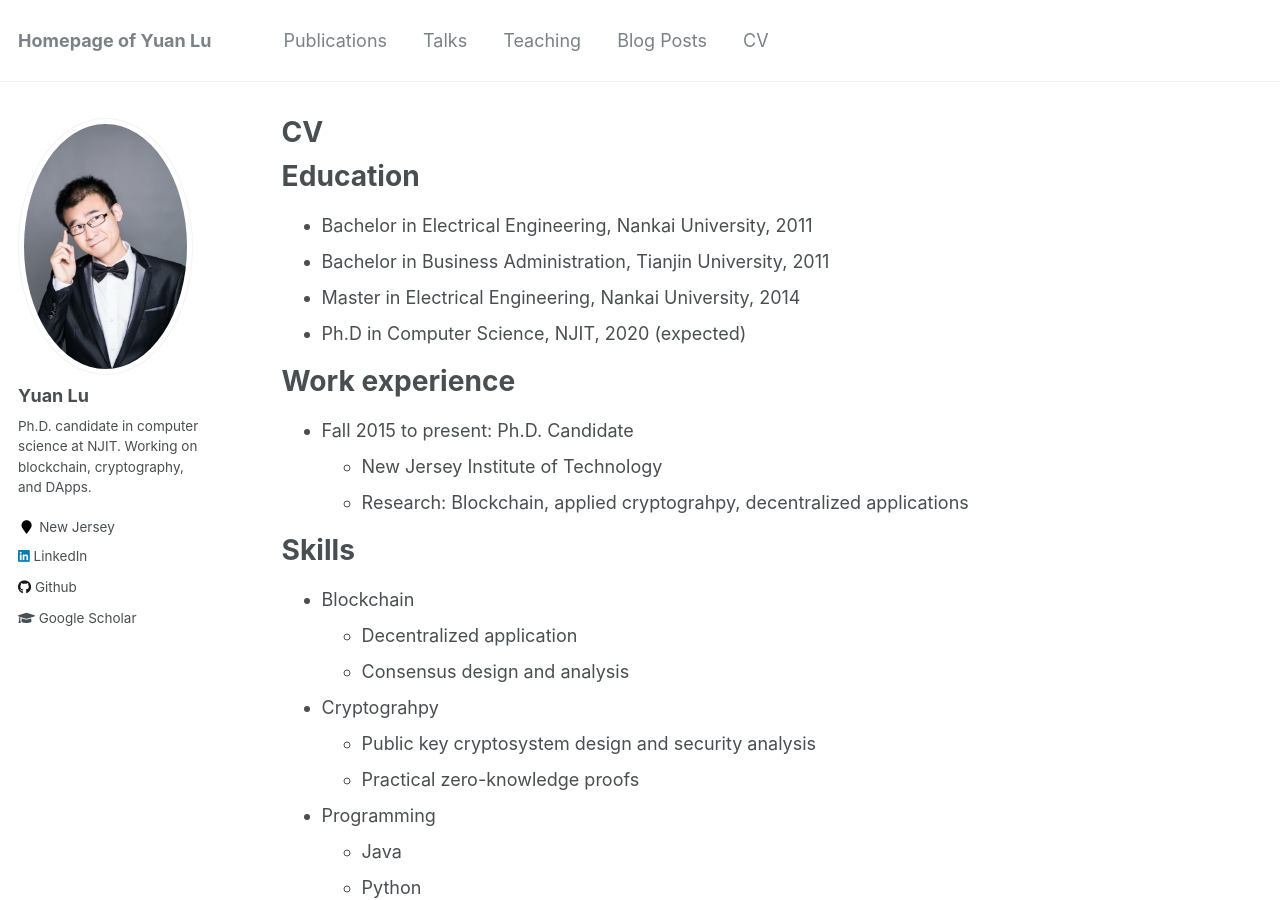
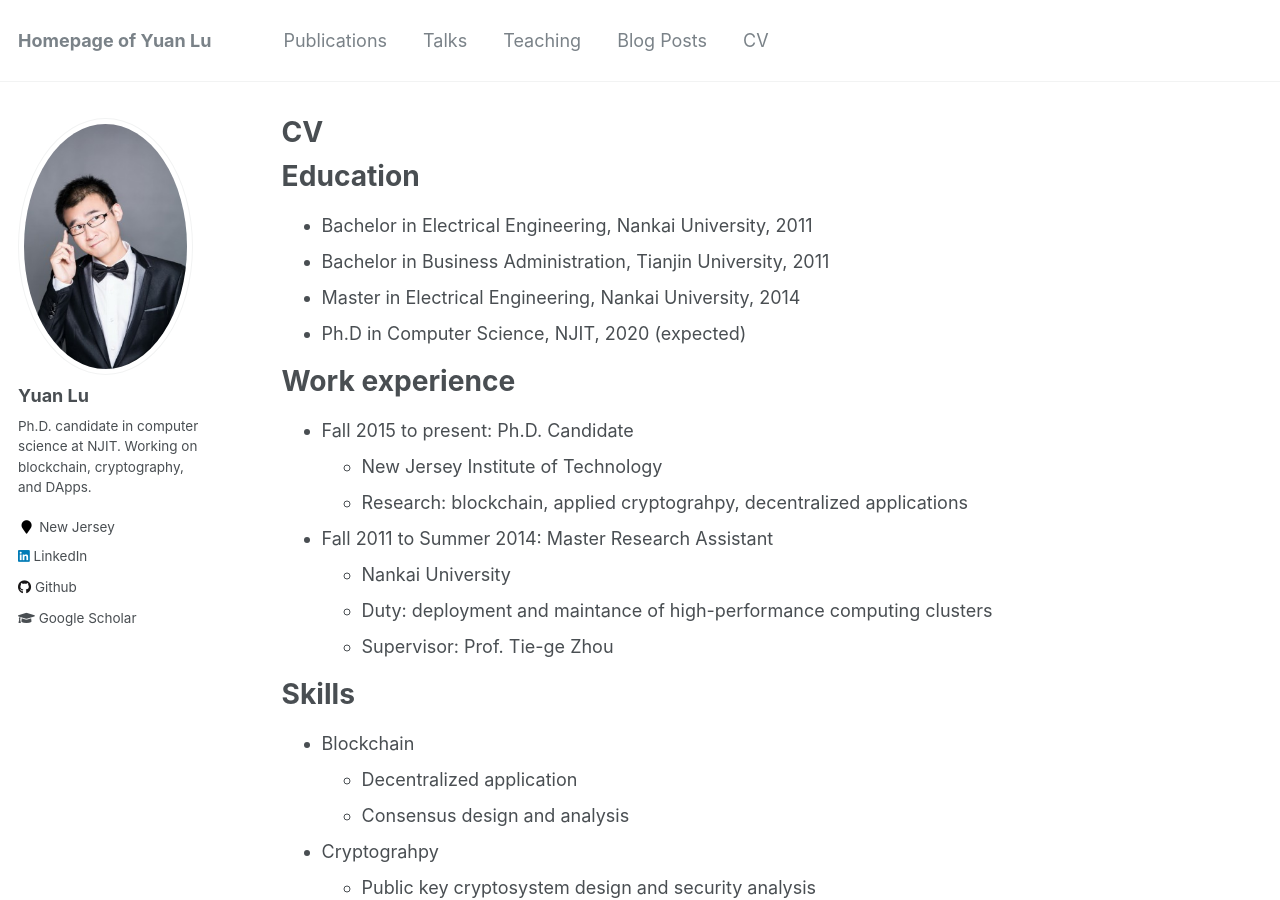
Before and after one commit to yylluu/yylluu.github.io, a Jekyll site: the page built from _pages/cv.md, in a window 1280 px wide and 900 px high. Built offline with Jekyll 4.4.1, drawn with Linux system fonts in a browser that asks for light colours.

Commit message:
Update cv.md

```diff
--- a/_pages/cv.md
+++ b/_pages/cv.md
@@ -20,7 +20,12 @@ Work experience
 ======
 * Fall 2015 to present: Ph.D. Candidate
   * New Jersey Institute of Technology
-  * Research: Blockchain, applied cryptograhpy, decentralized applications
+  * Research: blockchain, applied cryptograhpy, decentralized applications
+* Fall 2011 to Summer 2014: Master Research Assistant
+  * Nankai University
+  * Duty: deployment and maintance of high-performance computing clusters
+  * Supervisor: Prof. Tie-ge Zhou
+
 
 Skills
 ======
```
